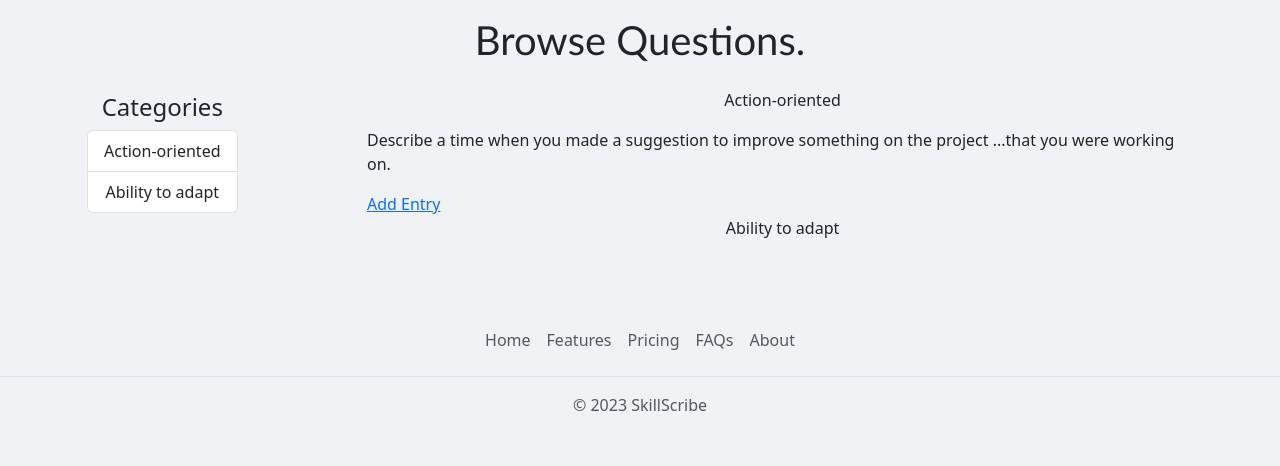
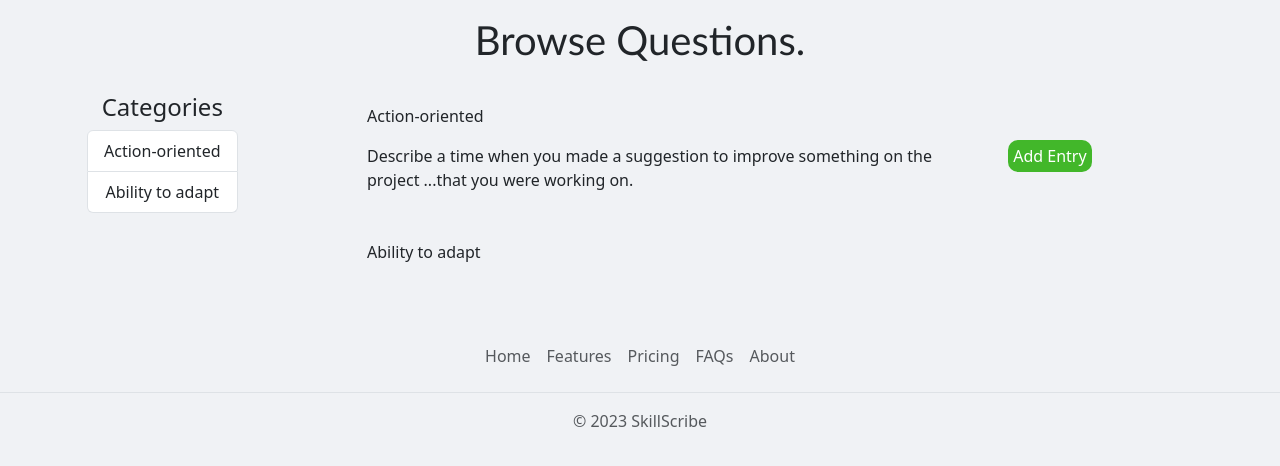
Before and after one commit to ldettorre/SkillScribe, a Django app: page /questions/ in a window 1280 px wide. Shown: the part 56-522 px from the top of the page. Run offline with Django 4.2, Linux system fonts and the light colour scheme; data comes from the database, SQL or seed files in the repository.

Commit message:
Installed bootstrap crispy forms and updated requirements file. Updated the add entry form to use cripsy forms and created a scroll to view for the category selection on the questions page.

```diff
--- a/entries/templates/entries/questions.html
+++ b/entries/templates/entries/questions.html
@@ -8,10 +8,10 @@
 <!-- Category Dropdown Selection -->
 <div class="row">
     <div class="col-10 mx-auto category-dropdown" id="category-dropdown">
-        <select class="form-select" aria-label="">
+        <select class="form-select" id="dropdown-selection" aria-label="">
             <option selected>Select a category</option>
             {% for category in categories %}
-            <option value="{{ category.name }}">{{ category.name }}</option>
+            <option value="{{category.name}}">{{ category.name }}</option>
             {% endfor %}
         </select>
     </div>
@@ -25,7 +25,7 @@
             <h4>Categories</h4>
             <div class="list-group">
                 {% for category in categories %}
-                <a href="#" class="list-group-item list-group-item-action">
+                <a href="#{{category.name}}" class="list-group-item list-group-item-action">
                     {{ category.name }}
                 </a>
                 {% endfor %}
@@ -36,13 +36,15 @@
 
     <div class="col-lg-9 col-md-8">
     {% for category in categories %}
-        <div class="question-content">
-            <div class="text-center">
-                <p class="category-name">{{ category.name }}</p>
+        <div class="row question-content">
+            <p class="category-name" id="{{ category.name }}">{{ category.name }}</p>
+            {% for question in category.behaviouralquestion_set.all %}
+            <div class="col-9">
+            <p>{{ question.title }}</p>
             </div>
-            {% for question in category.behaviouralquestion_set.all %}
-            <p>{{ question.title }}</p>
-            <a href="{% url 'add_entry' question.id %}">Add Entry</a>
+            <div class="col-3">
+                <a href="{% url 'add_entry' question.id %}" class="add-entry-button">Add Entry</a>
+            </div>
             {% endfor %}
             <br>
         </div>
--- a/requirements.txt
+++ b/requirements.txt
@@ -1,8 +1,10 @@
 asgiref==3.7.2
 boto3==1.28.9
 botocore==1.31.9
+crispy-bootstrap5==0.7
 dj-database-url==2.0.0
 Django==4.2.2
+django-crispy-forms==2.0
 django-storages==1.13.2
 gunicorn==20.1.0
 jmespath==1.0.1
--- a/skillScribe/settings.py
+++ b/skillScribe/settings.py
@@ -47,6 +47,8 @@ INSTALLED_APPS = [
     'entries',
     'users',
     'storages',
+    'crispy_forms',
+    'crispy_bootstrap5',
 ]
 
 MIDDLEWARE = [
@@ -158,3 +160,6 @@ else:
 # https://docs.djangoproject.com/en/4.2/ref/settings/#default-auto-field
 
 DEFAULT_AUTO_FIELD = 'django.db.models.BigAutoField'
+CRISPY_ALLOWED_TEMPLATE_PACKS = "bootstrap5"
+
+CRISPY_TEMPLATE_PACK = "bootstrap5"
--- a/static/css/style.css
+++ b/static/css/style.css
@@ -2,6 +2,7 @@
 body {
     background-color: #f0f2f5;
 }
+
 .index-row{
     margin-top:15vh;
     text-align: center;
@@ -111,18 +112,27 @@ input.register-submit-button{
 }
 
 .question-content {
-    overflow-y: auto
+    /* margin: 2vh 0 2vh 0; */
+    padding: 2vh 0 2vh 0;
 }
 
-/* @media screen and (max-width: 767px) {
-    .category-column {
-        display: none;
-    }
-} */
 
 .category-dropdown {
     margin-top: 5px;
     margin-bottom: 5px;
+    position: fixed;
 }
 
 /* Questions page styling end */
+
+/* Add Entry page styling */
+
+.add-entry-button{
+    width:auto;
+    padding:5px;
+    background-color: #42b72a;
+    color: white;
+    border-radius: 10px;
+    text-decoration: none;
+}
+/* Add Entry page styling end */
--- a/static/js/scripts.js
+++ b/static/js/scripts.js
@@ -17,4 +17,10 @@ $(document).ready(function() {
         console.log("Changing width detected...")
         showCategorySelectElement();
     });
+
+    $('#dropdown-selection').change(function() {
+        var selection = $(this).val();
+        var selectedCategory = document.getElementById(selection);
+        selectedCategory.scrollIntoView();
+    });
 });
```
Also changed, not shown: entries/templates/entries/add_entry.html (+19 -8 lines), 2 other files.
